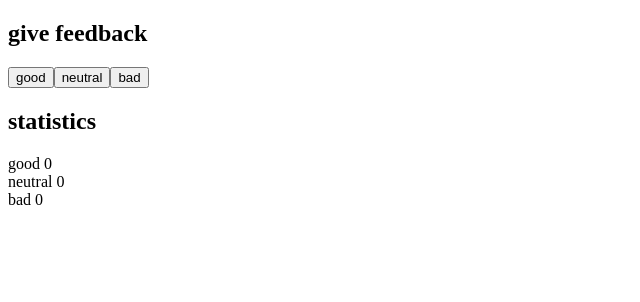
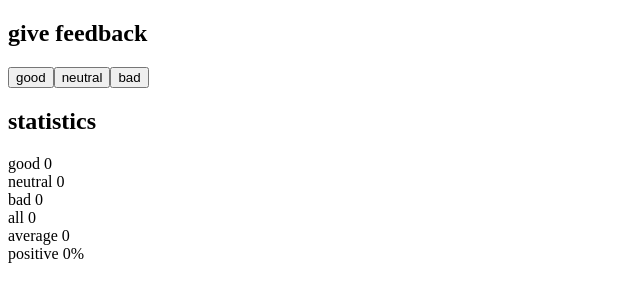
Before and after one commit to josecabralf/Fullstack-Open, a React (Vite) app in the folder part1/cafe-feedback/: page / in a window 1280 px wide. Shown: the top 302 px of the page, without its empty margins (0-640 px from the left). Built offline with nearby package versions, Linux system fonts and the light colour scheme.

Commit message:
1.7: Unicafe step 2

```diff
--- a/part1/cafe-feedback/src/App.jsx
+++ b/part1/cafe-feedback/src/App.jsx
@@ -4,8 +4,9 @@
 
 const Button = ({ onClick, text }) => <button onClick={onClick}>{text}</button>
 
+const Statistic = ({ text, value }) => <div>{text} {value}</div>
+
 const App = () => {
-  // save clicks of each button to its own state
   const [good, setGood] = useState(0)
   const [neutral, setNeutral] = useState(0)
   const [bad, setBad] = useState(0)
@@ -32,9 +33,16 @@
 
       <div id="statistics">
         <Header text="statistics" />
-        <div>good {good}</div>
-        <div>neutral {neutral}</div>
-        <div>bad {bad}</div>
+        <div id='basic-statistics'>
+          <Statistic text="good" value={good} />
+          <Statistic text="neutral" value={neutral} />
+          <Statistic text="bad" value={bad} />
+        </div>
+        <div id='complex-statistics'>
+          <Statistic text="all" value={good + neutral + bad} />
+          <Statistic text="average" value={(good - bad)/(good + neutral + bad) || '0'} />
+          <Statistic text="positive" value={`${good/(good + neutral + bad) * 100 || '0'}%`} />
+        </div>
       </div>
     </div>
   )
```
